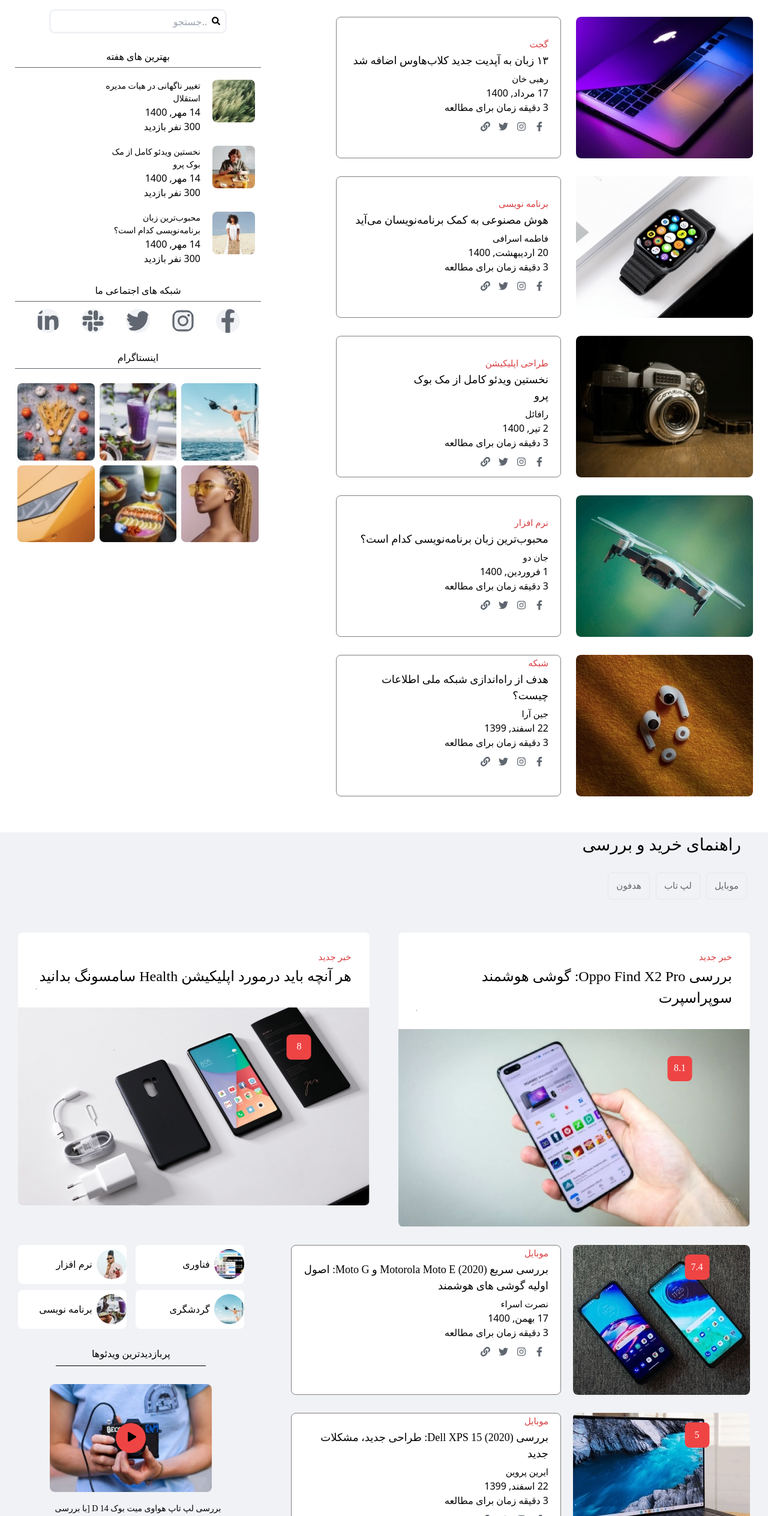
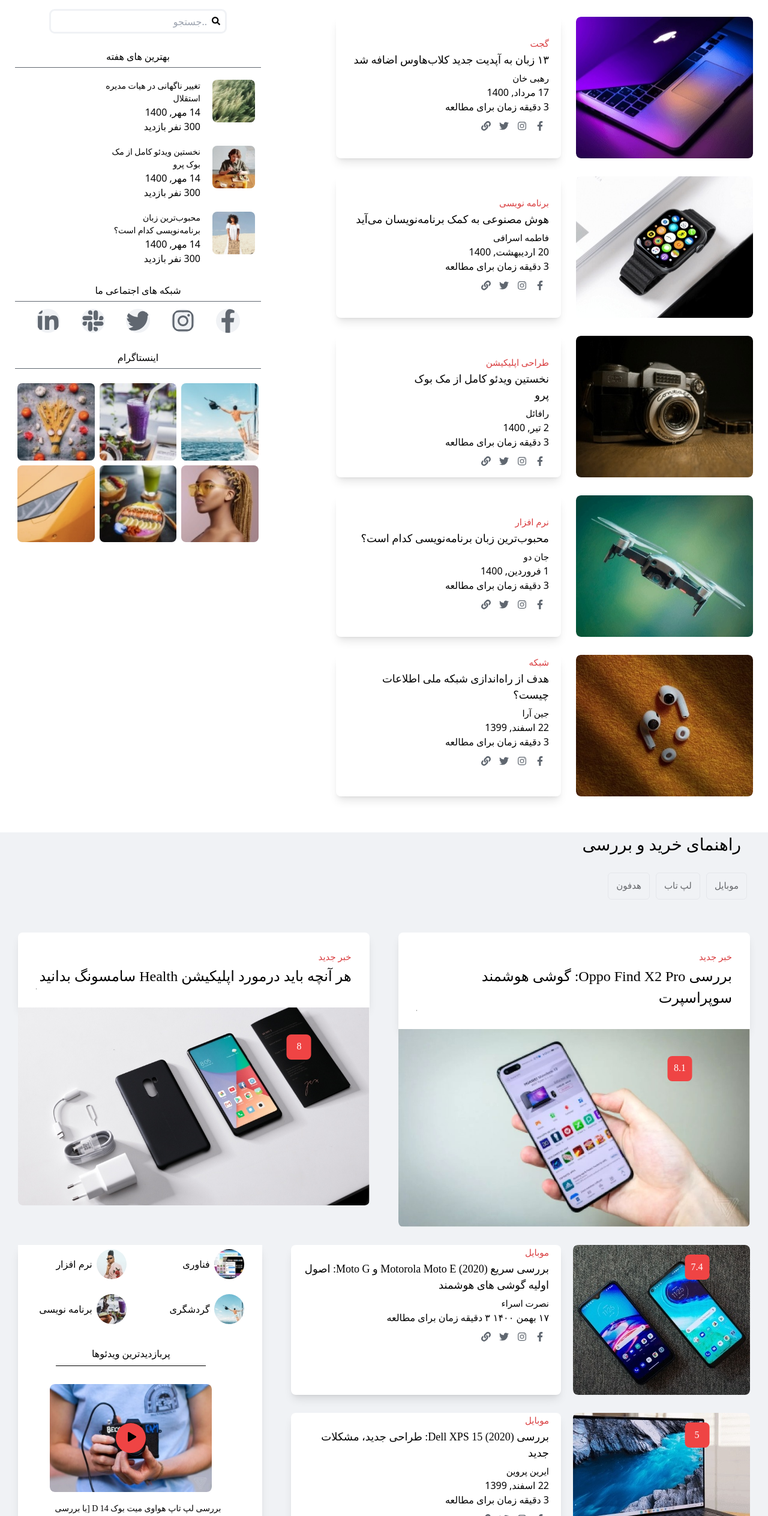
Before and after one commit to amirghaderian/bloger, a Next.js app: page / in a window 1280 px wide. Shown: the part 3207-5735 px from the top of the page at 60% size. Built offline with nearby package versions, Linux system fonts and the light colour scheme.

Commit message:
Delete border box & add shadow box

```diff
--- a/src/components/BuyGuide.tsx
+++ b/src/components/BuyGuide.tsx
@@ -47,7 +47,7 @@
         <div className="Cards">
           <div className="card1&2 lg:flex lg:items-baseline justify-between">
             <div className="card1 xl:w-[48%]">
-              <div className="cardContent group w-full p-[30px] bg-[#ffffff] mx-auto rounded-t-lg lg:w-[450px] xl:w-full">
+              <div className="cardContent group w-full p-[30px] bg-[#ffffff] mx-auto rounded-t-lg lg:w-[450px] xl:w-full shadow-lg">
                 <div className="head text-[#D93E40] text-[15px] font-[IranSans]">
                   خبر جدید
                 </div>
@@ -71,7 +71,7 @@
               </div>
             </div>
             <div className="card2 mt-[30px] w-full lg:w-[450px] xl:w-[48%]">
-              <div className="cardContent  group p-[30px] bg-[#ffffff] mx-auto rounded-t-lg lg:w-[450px] xl:w-full ">
+              <div className="cardContent  group p-[30px] bg-[#ffffff] mx-auto rounded-t-lg lg:w-[450px] xl:w-full shadow-lg ">
                 <div className="head text-[#D93E40] text-[15px] font-[IranSans]">
                   خبر جدید
                 </div>
@@ -118,7 +118,7 @@
             </div>
             <div
               className="PostContent3 bg-white px-[20px] border-b border-r border-l border-[#837f7f] rounded-b-lg py-[32px]  w-full ml:mr-[20px] ml:w-[337px] ml:border-t
-            ml:rounded-lg ml:h-[222px] md:w-[375px] lg:h-[236px] lg:py-0  md:h-[317px] md:mt-[30px] lg:mt-0 xl:w-[450px] xl:h-[250px] "
+            ml:rounded-lg ml:h-[222px] md:w-[375px] lg:h-[236px] lg:py-0  md:h-[317px] md:mt-[30px] lg:mt-0 xl:w-[450px] xl:h-[250px] border-none shadow-lg hover:shadow-xl"
             >
               <span className="font-[IranSans] text-[15px] text-[#D93E40] hover:text-[#3858f6]">
                 موبایل
@@ -130,8 +130,8 @@
                 </h4>
               </a>
               <span className="font-[VasirBold] text-[15px]">نصرت اسراء </span>
-              <div>
-                <div>17 بهمن, 1400</div> <div>3 دقیقه زمان برای مطالعه</div>
+              <div className="flex">
+                <div>۱۷ بهمن ۱۴۰۰</div> <div className="mx-[5px]">۳ دقیقه زمان برای مطالعه</div>
               </div>
               <div className="Logos mt-[12px] flex text-[#606770]">
                 <Facebook className="w-[30px] hover:text-[#3858f6]" />
@@ -160,7 +160,7 @@
             </div>
             <div
               className="PostContent4 bg-white px-[20px] border-b border-r border-l border-[#837f7f] rounded-b-lg py-[32px]  w-full ml:mr-[20px] ml:w-[337px] ml:border-t
-            ml:rounded-lg ml:h-[222px] md:w-[375px] md:h-[317px] lg:h-[236px] lg:py-0 xl:w-[450px] xl:h-[250px]"
+            ml:rounded-lg ml:h-[222px] md:w-[375px] md:h-[317px] lg:h-[236px] lg:py-0 xl:w-[450px] xl:h-[250px]  border-none shadow-lg hover:shadow-xl"
             >
               <span className="font-[IranSans] text-[15px] text-[#D93E40] hover:text-[#3858f6]">
                 موبایل
@@ -200,7 +200,7 @@
             </div>
             <div
               className="PostContent5 bg-white px-[20px] border-b border-r border-l border-[#837f7f] rounded-b-lg py-[32px]  w-full ml:mr-[20px] ml:w-[337px] ml:border-t
-            ml:rounded-lg ml:h-[222px] md:w-[375px]  md:h-[317px] lg:h-[236px] lg:py-0 xl:w-[450px] xl:h-[250px] "
+            ml:rounded-lg ml:h-[222px] md:w-[375px]  md:h-[317px] lg:h-[236px] lg:py-0 xl:w-[450px] xl:h-[250px]  border-none shadow-lg hover:shadow-xl "
             >
               <span className="font-[IranSans] text-[15px] text-[#D93E40] hover:text-[#3858f6]">
                 موبایل
@@ -240,7 +240,7 @@
             </div>
             <div
               className="PostContent6 bg-white px-[20px] border-b border-r border-l border-[#837f7f] rounded-b-lg py-[32px]  w-full ml:mr-[20px] ml:w-[337px] ml:border-t
-            ml:rounded-lg ml:h-[222px] md:w-[375px]  md:h-[317px] lg:h-[236px] lg:py-0 xl:w-[450px] xl:h-[250px]"
+            ml:rounded-lg ml:h-[222px] md:w-[375px]  md:h-[317px] lg:h-[236px] lg:py-0 xl:w-[450px] xl:h-[250px]  border-none shadow-lg hover:shadow-xl"
             >
               <span className="font-[IranSans] text-[15px] text-[#D93E40] hover:text-[#3858f6]">
                 موبایل
@@ -266,7 +266,7 @@
 
 
 
-          <div className="MostPUpulerVideo lg:w-1/3 lg:pr-[30px] bg-[#f0f2f5] xl:mt-[30px]">
+          <div className="MostPUpulerVideo lg:w-1/3 lg:pr-[30px] bg-white xl:mt-[30px] shadow-lg ">
           <div className="Widget mb-[30px]  flex flex-wrap h-[140px]">
             <div className="item1 w-[48%] flex items-center bg-white rounded-lg">
               <div className="image1">
--- a/src/components/PostList.tsx
+++ b/src/components/PostList.tsx
@@ -50,7 +50,7 @@
             </div>
             <div
               className="PostContent1 px-[20px] border-b border-r border-l border-[#837f7f] rounded-b-lg py-[32px] w-full ml:mr-[20px] ml:w-[337px] ml:border-t ml:rounded-lg
-            md:w-[375px] lg:h-[236px] xl:mr-[25px] "
+            md:w-[375px] lg:h-[236px] xl:mr-[25px] shadow-lg border-none hover:shadow-xl"
             >
               <span className="font-[IranSans] text-[15px] text-[#D93E40] hover:text-[#3858f6]">
                 گجت
@@ -85,7 +85,7 @@
             </div>
             <div
               className="PostContent2 px-[20px] border-b border-r border-l border-[#837f7f] rounded-b-lg py-[32px]  w-full ml:mr-[20px] ml:w-[337px] ml:border-t
-             ml:rounded-lg md:w-[375px] lg:h-[236px] xl:mr-[25px]"
+             ml:rounded-lg md:w-[375px] lg:h-[236px] xl:mr-[25px] shadow-lg border-none hover:shadow-xl"
             >
               <span className="font-[IranSans] text-[15px] text-[#D93E40] hover:text-[#3858f6]">
                 برنامه نویسی
@@ -120,7 +120,7 @@
             </div>
             <div
               className="PostContent3 px-[20px] border-b border-r border-l border-[#837f7f] rounded-b-lg py-[32px] w-full ml:mr-[20px] ml:w-[337px] ml:border-t
-             ml:rounded-lg md:w-[375px] lg:h-[236px] xl:mr-[25px]"
+             ml:rounded-lg md:w-[375px] lg:h-[236px] xl:mr-[25px] shadow-lg border-none hover:shadow-xl"
             >
               <span className="font-[IranSans] text-[15px] text-[#D93E40] hover:text-[#3858f6]">
                 طراحی اپلیکیشن
@@ -155,7 +155,7 @@
             </div>
             <div
               className="PostContent4 px-[20px] border-b border-r border-l border-[#837f7f] rounded-b-lg py-[32px] w-full ml:mr-[20px] ml:w-[337px] ml:border-t
-            ml:rounded-lg md:w-[375px] lg:h-[236px] xl:mr-[25px]"
+            ml:rounded-lg md:w-[375px] lg:h-[236px] xl:mr-[25px] shadow-lg border-none hover:shadow-xl"
             >
               <span className="font-[IranSans] text-[15px] text-[#D93E40] hover:text-[#3858f6]">
                 نرم افزار
@@ -190,7 +190,7 @@
             </div>
             <div
               className="PostContent5 px-[20px] border-b border-r border-l border-[#837f7f] rounded-b-lg py-[32px]  w-full ml:mr-[20px] ml:w-[337px] ml:border-t
-            ml:rounded-lg md:w-[375px] lg:h-[236px] lg:py-0 xl:mr-[25px]"
+            ml:rounded-lg md:w-[375px] lg:h-[236px] lg:py-0 xl:mr-[25px] shadow-lg border-none hover:shadow-xl"
             >
               <span className="font-[IranSans] text-[15px] text-[#D93E40] hover:text-[#3858f6]">
                 شبکه
```
